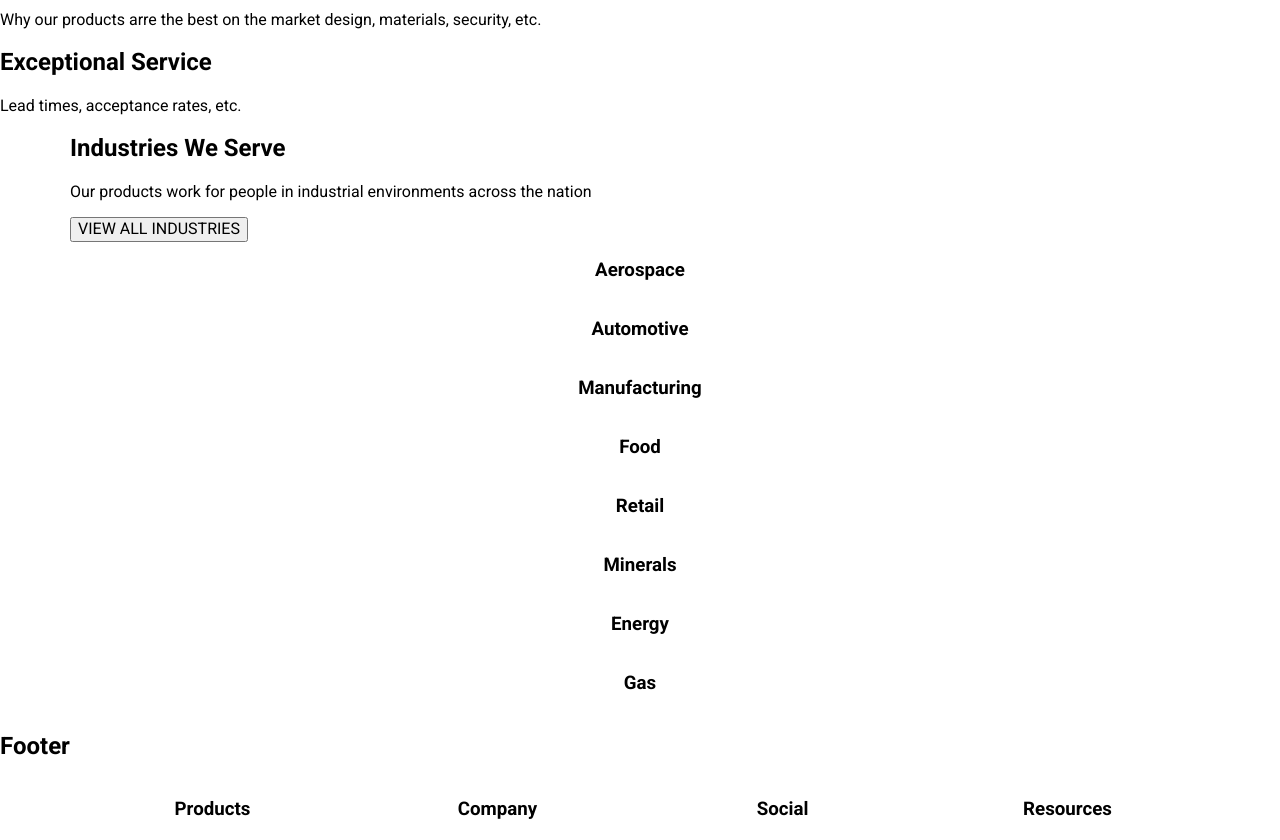
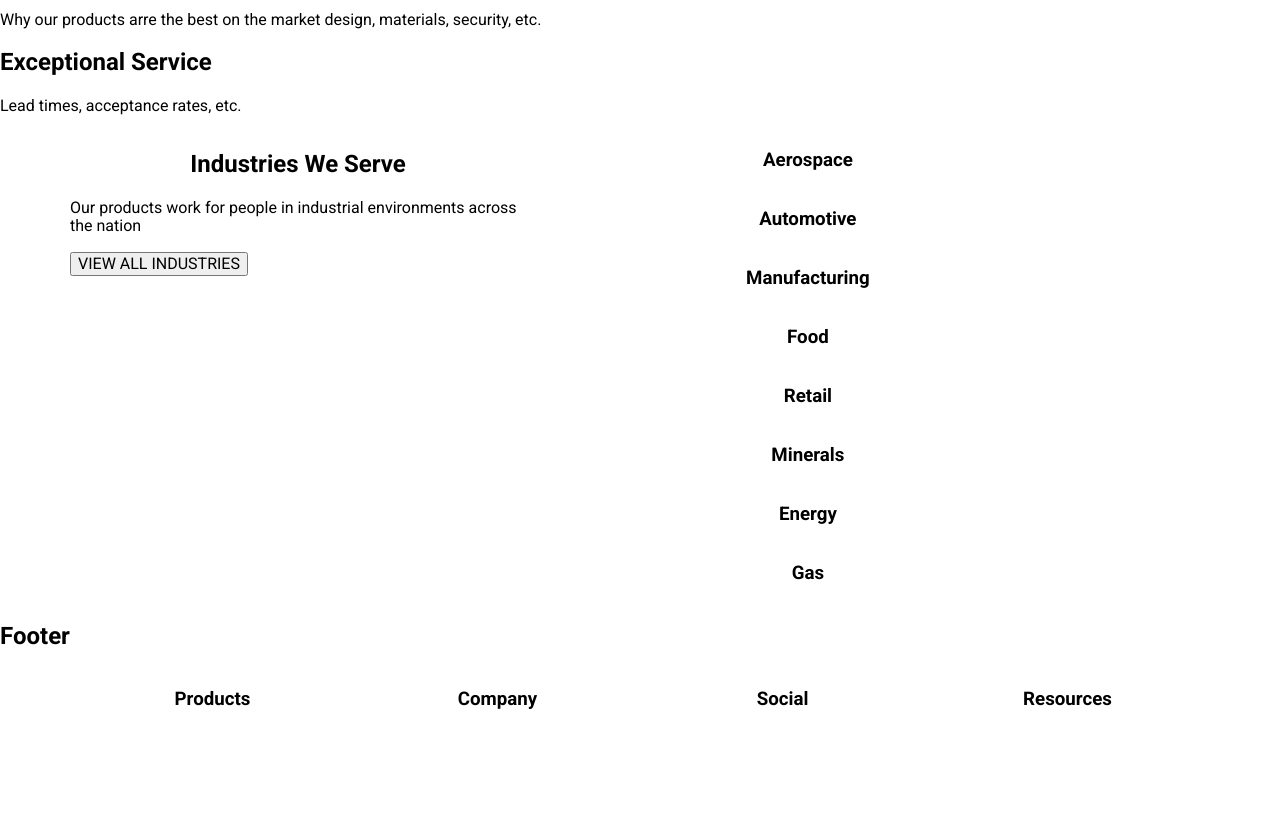
Before and after one commit to npresley13/strongholdWebsitePractice, a plain HTML site: page index.html in a window 1280 px wide. Shown: the part 960-1800 px from the top of the page. After the commit the page ends 1689 px from the top, so only its background shows below. Drawn offline with Linux system fonts and the light colour scheme.

Commit message:
compiled scss

```diff
--- a/css/styles.css
+++ b/css/styles.css
@@ -335,6 +335,9 @@ body {
   flex-wrap: wrap;
   text-align: center; }
 
+.industries-column {
+  display: flex; }
+
 .small-12 {
   flex-basis: 100%; }
 
@@ -449,11 +452,20 @@ nav a:hover {
   color: #fff; }
 
 #homepage-products-button:hover {
-  border-style: solid;
   border-color: black;
-  background: none;
+  background: #f2f2f2;
   color: #202020;
   cursor: pointer; }
+
+/* Industries We Serve */
+#industries-content {
+  flex-direction: column;
+  flex-basis: 40%;
+  justify-content: center;
+  align-items: center; }
+
+#industries-content h2 {
+  text-align: center; }
 
 /* Footer */
 @media only screen and (min-width: 768px) {
@@ -478,3 +490,5 @@ nav a:hover {
 
   /* Main Navigation */ }
 /* end of media query */
+
+/*# sourceMappingURL=styles.css.map */
```
Also changed, not shown: 1 other file.
